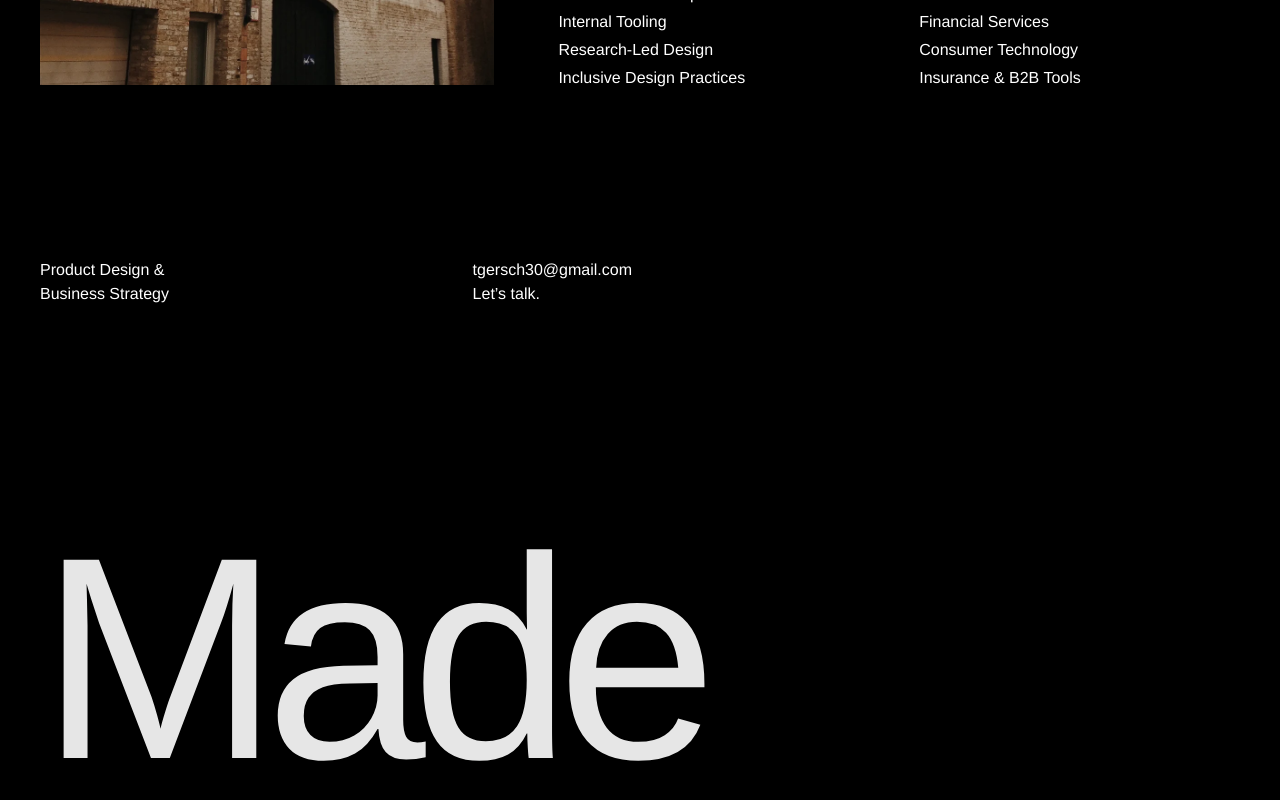
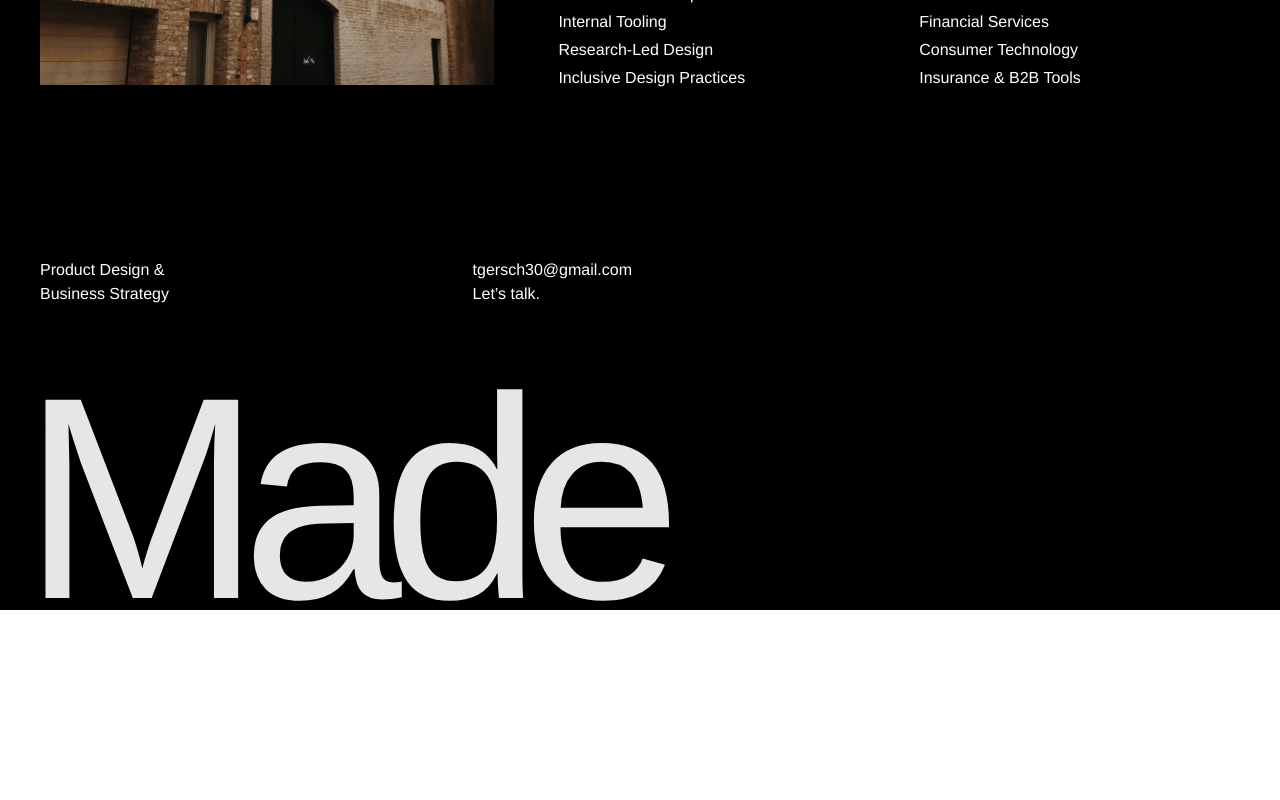
Before and after one commit to TaylorGersch/taylorgersch-portfolio, a Next.js app: page / in a window 1280 px wide. Shown: the part 3826-4626 px from the top of the page. After the commit the page ends 4436 px from the top, so only its background shows below. Built offline with nearby package versions, Linux system fonts and the light colour scheme.

Commit message:
Footer v2

```diff
--- a/src/components/Footer.tsx
+++ b/src/components/Footer.tsx
@@ -1,9 +1,6 @@
 export default function Footer() {
   return (
-    <footer
-      id="contact"
-      className="flex min-h-[calc(100vh-200px)] flex-col bg-black text-white"
-    >
+    <footer id="contact" className="flex flex-col bg-black text-white">
       <div className="flex flex-col gap-10 px-6 pt-14 sm:max-w-2xl sm:flex-row sm:justify-between sm:px-10">
         <div className="text-base leading-6 text-white">
           <p>Product Design &amp;</p>
@@ -21,9 +18,25 @@ export default function Footer() {
       </div>
       <div
         aria-hidden
-        className="flex flex-1 select-none items-end overflow-hidden px-6 sm:px-10"
+        className="mt-12 select-none overflow-hidden px-6 sm:mt-20 sm:px-10"
       >
-        <p className="text-[31vw] leading-none font-light tracking-tighter text-white/90 sm:text-[22.5vw]">
+        {/*
+          The "Made" wordmark is deliberately sized so the whole footer's
+          height comes from its own content instead of a forced viewport
+          height — that's what keeps the gap above it fixed instead of
+          stretching to fill leftover space on tall screens.
+
+          leading-[0.78] + ml-[-0.063em] are optical corrections, not
+          arbitrary: at this display size, line-height:1 (leading-none)
+          reserves the font's full descender space below the baseline even
+          though "Made" has no descenders, leaving a visible gap before the
+          section's bottom edge; 0.78 crops that reserve so the letters'
+          ink sits flush against the bottom. The negative left margin
+          compensates for the "M" glyph's own left side-bearing so its
+          stroke lines up with the text/image edges above it instead of
+          sitting ~6% of the font size to the right of them.
+        */}
+        <p className="ml-[-0.063em] text-[31vw] leading-[0.78] font-light tracking-[-0.07em] text-white/90 sm:text-[22.5vw]">
           Made
         </p>
       </div>
```
